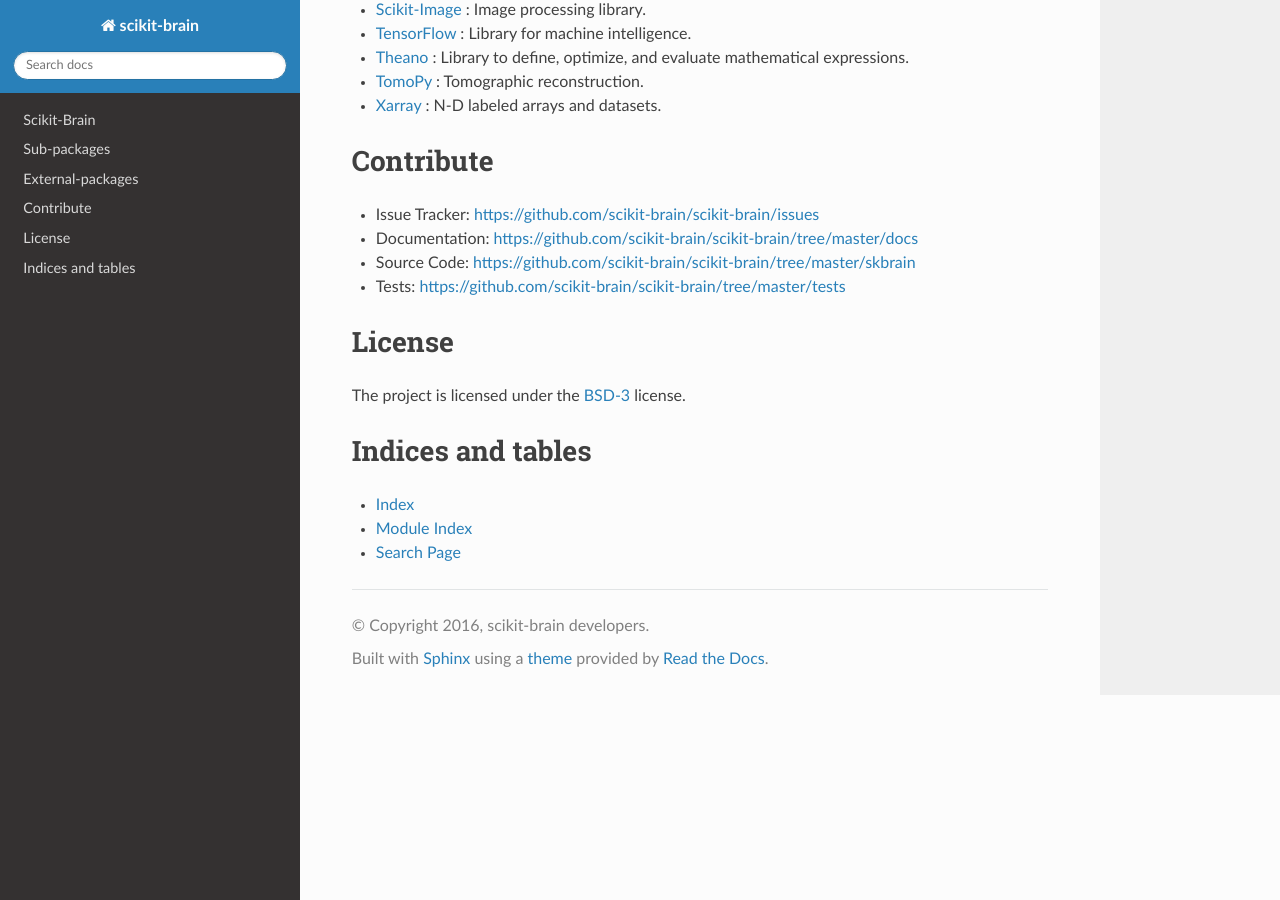
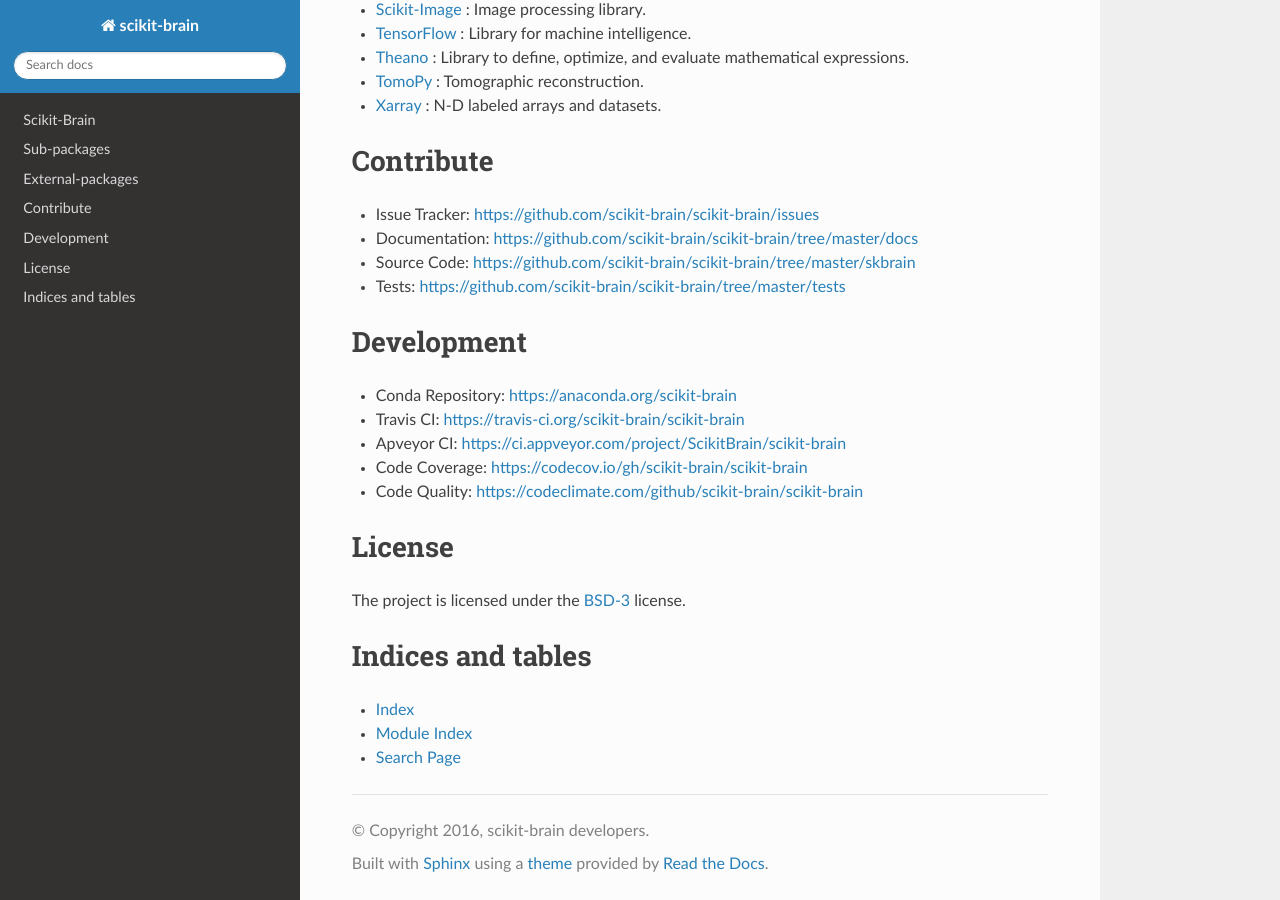
Before and after one commit to scikit-brain/scikit-brain, a Sphinx documentation site: the page built from docs/index.rst, in a window 1280 px wide and 900 px high, scrolled down 980 px. Built offline with Sphinx 7.4.7 and the Read the Docs theme 2.0.0, drawn with Linux system fonts in a browser that asks for light colours.

Commit message:
docs dev links added

```diff
--- a/docs/index.rst
+++ b/docs/index.rst
@@ -107,7 +107,6 @@
 * `Xarray <http://xarray.pydata.org/en/stable/>`_
   : N-D labeled arrays and datasets.
 
-
 Contribute
 ==========
 
@@ -115,6 +114,15 @@
 * Documentation: https://github.com/scikit-brain/scikit-brain/tree/master/docs
 * Source Code: https://github.com/scikit-brain/scikit-brain/tree/master/skbrain
 * Tests: https://github.com/scikit-brain/scikit-brain/tree/master/tests
+
+Development
+===========
+
+* Conda Repository: https://anaconda.org/scikit-brain
+* Travis CI: https://travis-ci.org/scikit-brain/scikit-brain
+* Apveyor CI: https://ci.appveyor.com/project/ScikitBrain/scikit-brain
+* Code Coverage: https://codecov.io/gh/scikit-brain/scikit-brain
+* Code Quality: https://codeclimate.com/github/scikit-brain/scikit-brain
 
 License
 =======
```
